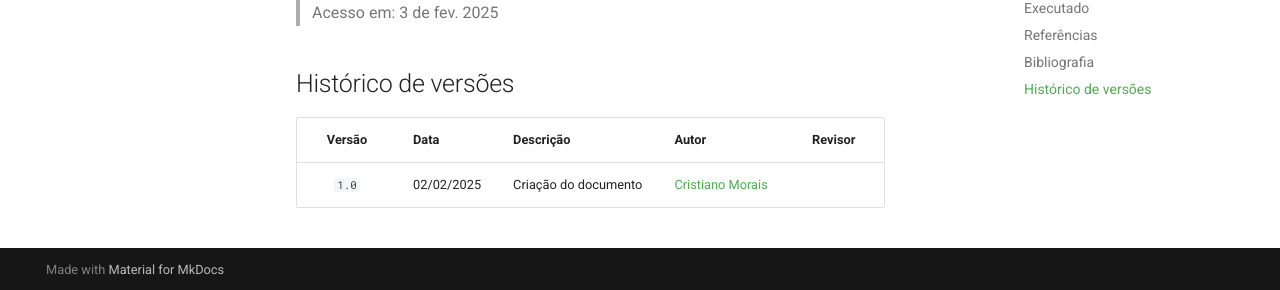
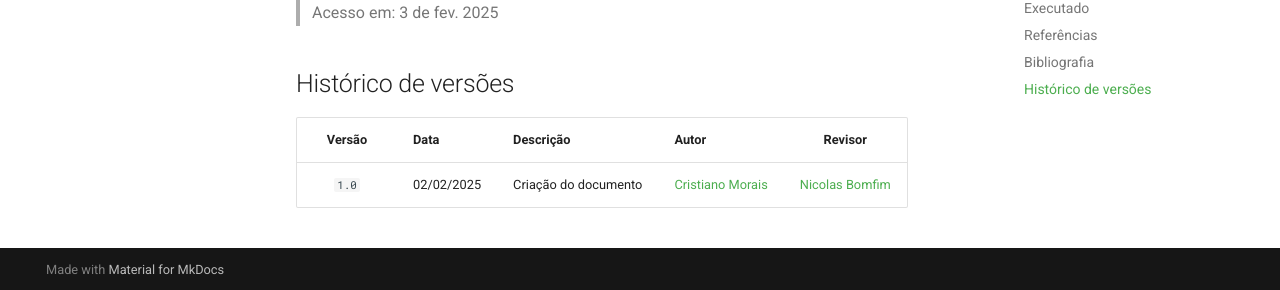
Before and after one commit to Requisitos-de-Software/2024.2-MeuINSS, an MkDocs documentation site: the page built from docs/verificacao/Grupo6/Entrega 1/Planejamento da Verificação.md, in a window 1280 px wide and 900 px high, scrolled down 9702 px. Shown: the part 607-897 px from the top of the window. Built offline with MkDocs 1.6.1 and Material for MkDocs 9.7.7, drawn with Linux system fonts in a browser that asks for light colours; comment, search, counter and statistics services are not loaded.

Commit message:
Adição de revisor

```diff
--- a/docs/verificacao/Grupo6/Entrega 1/Planejamento da Verificação.md
+++ b/docs/verificacao/Grupo6/Entrega 1/Planejamento da Verificação.md
@@ -517,4 +517,4 @@
 
 | Versão | Data   | Descrição     | Autor     |  Revisor        |
 | :----: | ------ | ------------- | --------- | :-------------: |
-| `1.0`  | 02/02/2025 | Criação do documento  | [Cristiano Morais](https://github.com/CristianoMoraiss) |  |
+| `1.0`  | 02/02/2025 | Criação do documento  | [Cristiano Morais](https://github.com/CristianoMoraiss) | [Nicolas Bomfim](https://github.com/nickgehjk) |
```
Also changed, not shown: docs/verificacao/Grupo7/Entrega 1/Planejamento da Verificação.md (+1 -1 lines).
